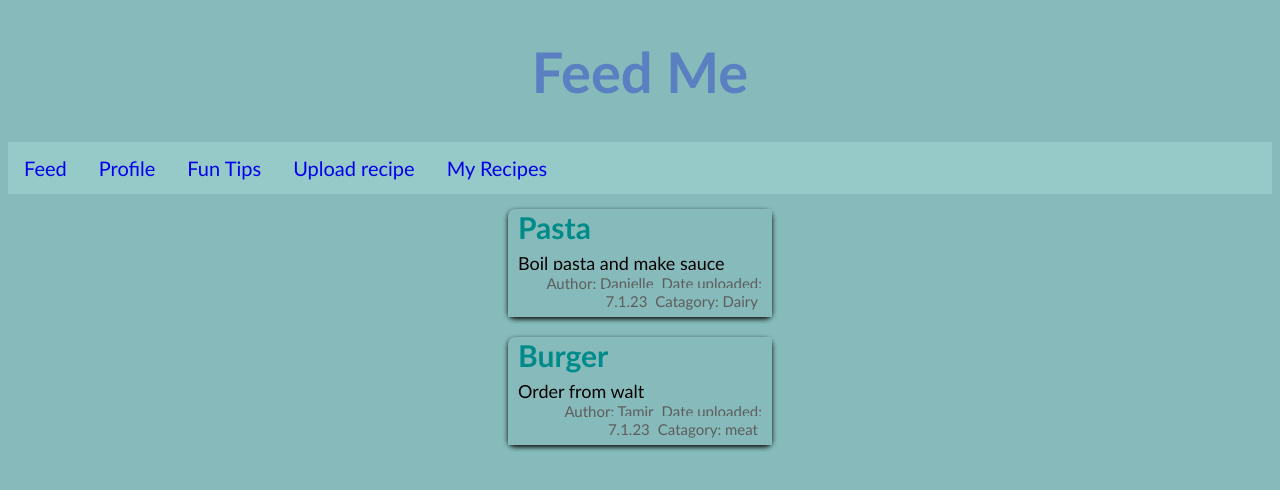
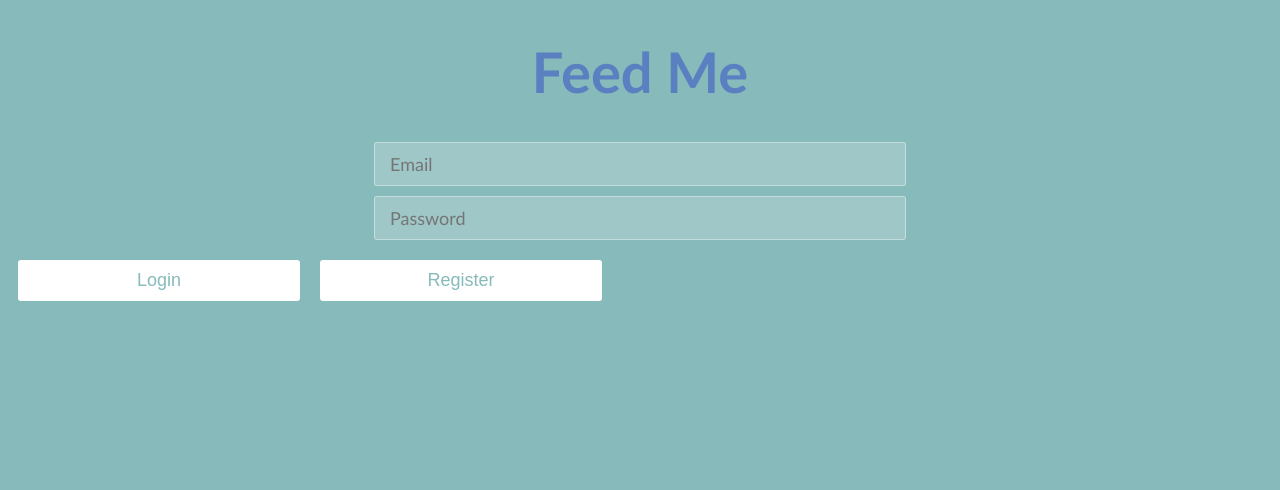
Before and after one commit to Tamir198/feed-me-web, a React (Create React App) app in the folder frontend/: page / in a window 1280 px wide. Shown: the top 490 px of the page. Built offline with nearby package versions, Linux system fonts and the light colour scheme.

Commit message:
create user request

```diff
--- a/frontend/src/components/LoginMenu/LoginMenu.js
+++ b/frontend/src/components/LoginMenu/LoginMenu.js
@@ -1,14 +1,44 @@
 import styles from "./LoginMenu.module.css";
-
-var isUserRegistered = false;
+import {useEffect, useRef, useState} from "react"
+import { Api } from "../../services/api";
+import { Navigate } from "react-router-dom";
 
 function LoginMenu() {
+
+  const currentUser = {
+    isLoggedIn: false,
+    userId: '',
+    useremail: '',
+    userFbId: ''
+  }
+
+  const userEmail = useRef(null)
+  const userPass = useRef(null)
+
+  async function createUser(){
+    const res = await Api.post("user/newUser", {
+      email: userEmail.current.value,
+      password: userPass.current.value
+    })
+    console.log(res)
+    localStorage.setItem(userEmail.current.value, JSON.stringify(res.data))
+    currentUser.isLoggedIn = true;
+    currentUser.userId = res.data._id;
+    currentUser.useremail = res.data.email;
+    currentUser.userFbId = res.data.firebaeId;
+    console.log(currentUser)
+
+  }
+
+  // TODO: use currentUser to redirect to home page or not (useEffect)
+
   return (
-    <form className="form">
-      <input type="text" placeholder="Email" />
-      <input type="password" placeholder="Password" />
-      <button type="submit">{isUserRegistered ? "Login" : "Register"}</button>
-    </form>
+    <div className="form" >
+      <input type="email" placeholder="Email" ref={userEmail} />
+      <input type="password" placeholder="Password" ref={userPass} />
+      <button type="submit">Login</button>
+      <button onClick={createUser}>Register</button>
+    </div>
   );
 }
 
--- a/frontend/src/pages/App/App.js
+++ b/frontend/src/pages/App/App.js
@@ -13,7 +13,8 @@ function App() {
   return (
     <div>
       <Header />
-      <NavBar />
+      <Login />
+      {/* <NavBar /> */}
       {/* <Feed /> */}
       {/* <Tips /> */}
       {/* <LoginMenu /> */}
--- a/frontend/src/pages/Login/Login.js
+++ b/frontend/src/pages/Login/Login.js
@@ -5,8 +5,6 @@ import styles from "./Login.module.css";
 function Login() {
   return (
     <div>
-      <Header />
-      <h1>Login page</h1>
       <LoginMenu />
     </div>
   );
```
